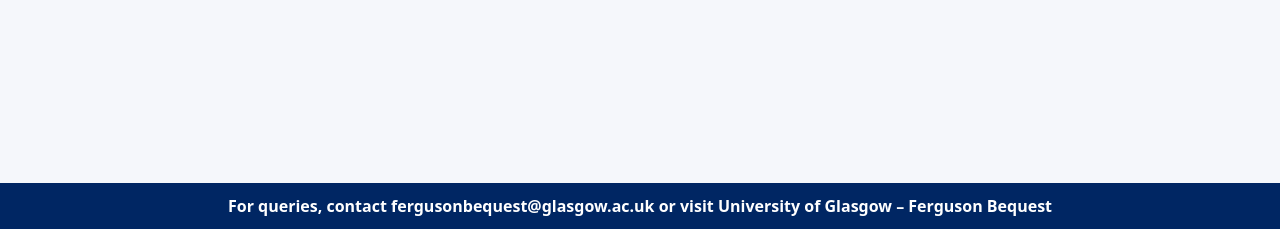
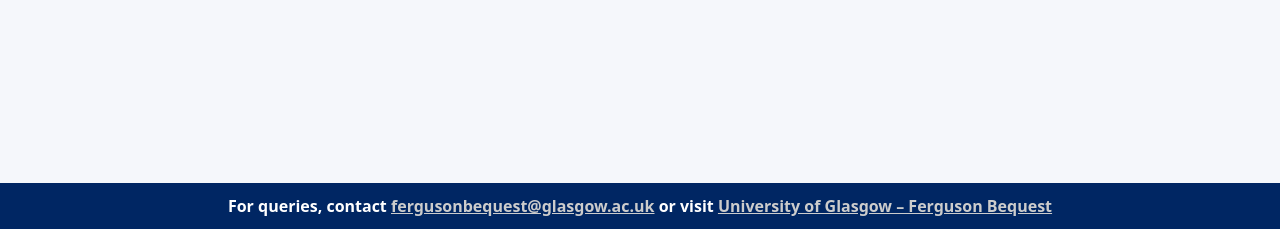
Before and after one commit to Romes241/sh22-main, a Django app: page / in a window 1280 px wide. Shown: the part 571-800 px from the top of the page. Run offline with Django 5.2, Linux system fonts and the light colour scheme.

Commit message:
Made email and website in footer of base.html clickable

```diff
--- a/fergusonbequest/templates/fergusonbequest/base.html
+++ b/fergusonbequest/templates/fergusonbequest/base.html
@@ -49,7 +49,9 @@
 
 <footer class="fb-footer">
   <div class="fb-footer__inner">
-    For queries, contact fergusonbequest@glasgow.ac.uk or visit University of Glasgow – Ferguson Bequest
+    For queries, contact <a href="mailto:fergusonbequest@glasgow.ac.uk" style="color:#CCCCCC; text-decoration:underline;">fergusonbequest@glasgow.ac.uk</a>
+    or
+    visit <a href="https://www.gla.ac.uk/myglasgow/courtoffice/fergusonbequest/" style="color: #CCCCCC; text-decoration: underline;"> University of Glasgow – Ferguson Bequest</a>
   </div>
 </footer>
 
```
